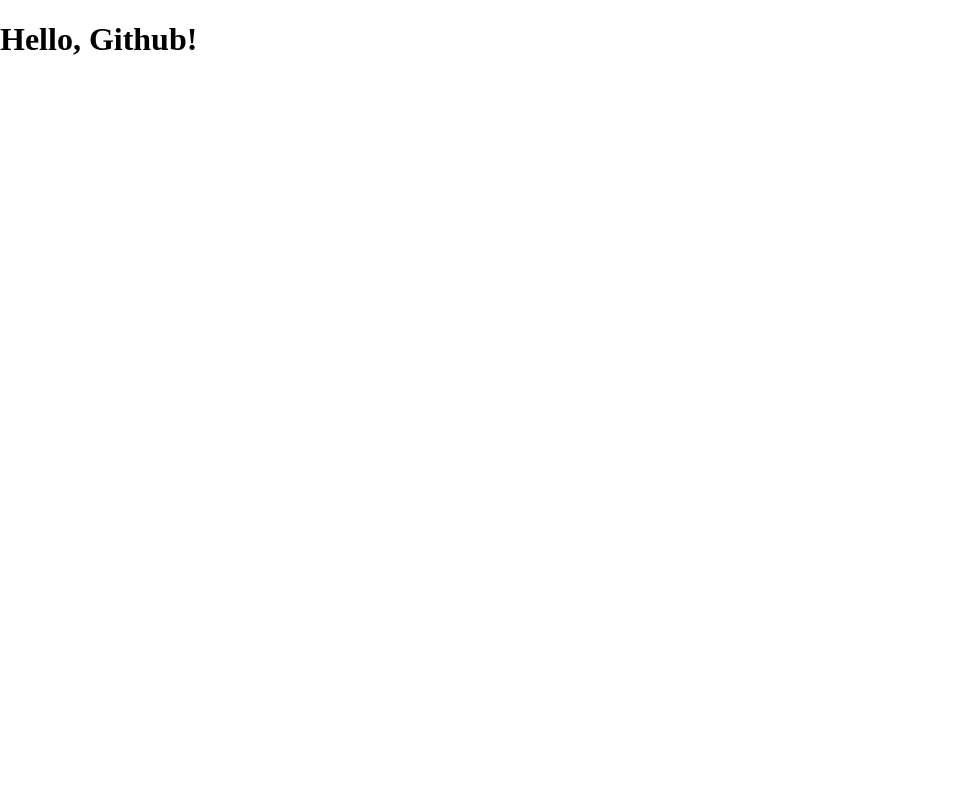
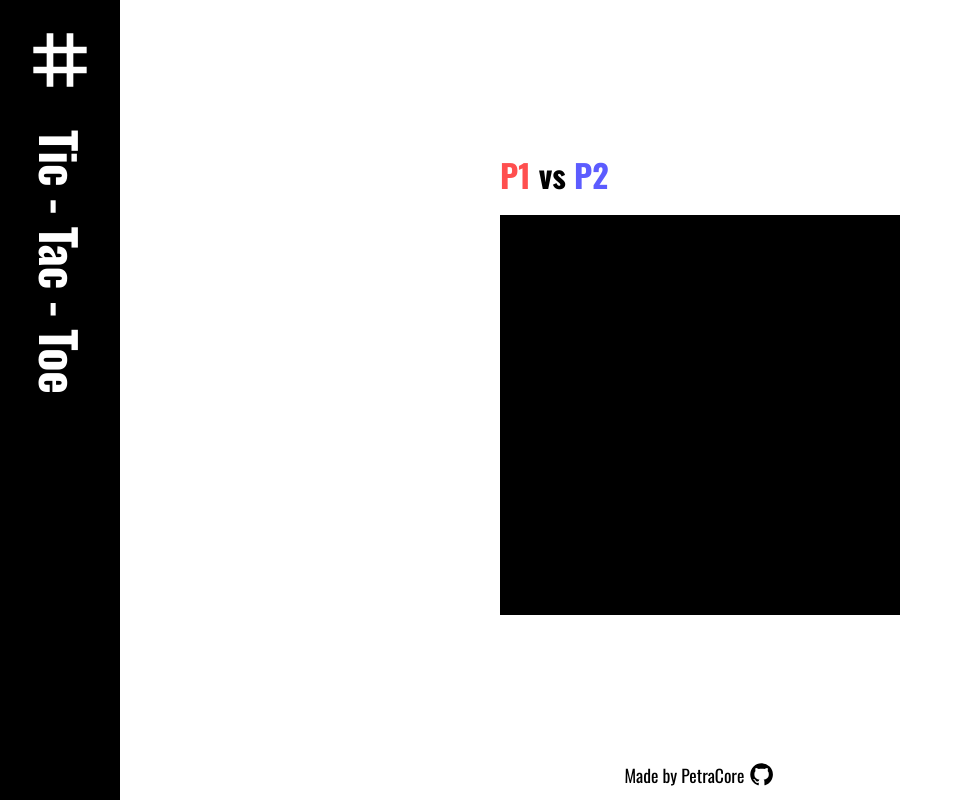
Before and after one commit to PetraCore/tic-tac-toe, a plain HTML site: page index.html in a window 1280 px wide. Shown: the whole page, without its empty margins (0-963 px from the left). Drawn offline with nearby package versions, Linux system fonts and the light colour scheme.

Commit message:
Create webpage's visual components

```diff
--- a/index.html
+++ b/index.html
@@ -7,8 +7,35 @@
     <link rel="stylesheet" href="style.css">
     <link rel="stylesheet" href="normalize.css">
     <script src="script.js"></script>
+    <link rel="preconnect" href="https://fonts.googleapis.com">
+    <link rel="preconnect" href="https://fonts.gstatic.com" crossorigin>
+    <link href="https://fonts.googleapis.com/css2?family=Oswald:wght@200..700&display=swap" rel="stylesheet">
 </head>
 <body>
-    <h1>Hello, Github!</h1>
+    <div class="wrapper">
+        <div class="side-column header">
+            <svg class="logo" xmlns="http://www.w3.org/2000/svg" width="1em" height="1em" viewBox="0 0 24 24"><path fill="currentColor" d="M8 20v-4H4v-2h4v-4H4V8h4V4h2v4h4V4h2v4h4v2h-4v4h4v2h-4v4h-2v-4h-4v4zm2-6h4v-4h-4z"/></svg>
+            <h1>Tic - Tac - Toe</h1>
+        </div>
+        <div class="main-column">
+            <div class="main">
+                <div class="ticTacToe">
+                    <h1 class="gameStateInfo">
+                        <span class="player1">P1</span>
+                        vs
+                        <span class="player2">P2</span>
+                    </h1>
+                    <div class="board"></div>
+                </div>
+            </div>
+            <div class="footer">
+                Made by
+                <a href="https://github.com/PetraCore/tic-tac-toe" target="_blank" rel="noreferrer noopener">
+                    PetraCore
+                    <svg class="logo" xmlns="http://www.w3.org/2000/svg" width="1em" height="1em" viewBox="0 0 24 24"><path fill="currentColor" d="M12 2A10 10 0 0 0 2 12c0 4.42 2.87 8.17 6.84 9.5c.5.08.66-.23.66-.5v-1.69c-2.77.6-3.36-1.34-3.36-1.34c-.46-1.16-1.11-1.47-1.11-1.47c-.91-.62.07-.6.07-.6c1 .07 1.53 1.03 1.53 1.03c.87 1.52 2.34 1.07 2.91.83c.09-.65.35-1.09.63-1.34c-2.22-.25-4.55-1.11-4.55-4.92c0-1.11.38-2 1.03-2.71c-.1-.25-.45-1.29.1-2.64c0 0 .84-.27 2.75 1.02c.79-.22 1.65-.33 2.5-.33c.85 0 1.71.11 2.5.33c1.91-1.29 2.75-1.02 2.75-1.02c.55 1.35.2 2.39.1 2.64c.65.71 1.03 1.6 1.03 2.71c0 3.82-2.34 4.66-4.57 4.91c.36.31.69.92.69 1.85V21c0 .27.16.59.67.5C19.14 20.16 22 16.42 22 12A10 10 0 0 0 12 2"/></svg>
+                </a>
+            </div>
+        </div>
+    </div>
 </body>
 </html>
--- a/style.css
+++ b/style.css
@@ -0,0 +1,117 @@
+html,
+body {
+    height: 100%;
+}
+
+body {
+    font-family: "Oswald", sans-serif;
+
+    ::selection {
+        background-color: #FF5429;
+        color: black;
+    }
+}
+
+a {
+    color: inherit;
+    text-decoration: none;
+
+    &:visited {
+        color: inherit;
+    }
+
+    &:hover {
+        color: #FF5429;
+    }
+}
+
+.wrapper {
+    display: flex;
+    flex-direction: row;
+    height: 100%;
+}
+
+.side-column {
+    background-color: black;
+    color: white;
+
+    display: flex;
+    flex-direction: column;
+    justify-content: flex-start;
+    align-items: center;
+
+    padding: 20px;
+    gap: 30px;
+}
+
+.header {
+    & .logo {
+        flex: 0 0 auto;
+        font-size: 5rem;
+    }
+
+    & h1 {
+        margin: 0;
+        writing-mode: vertical-rl;
+        vertical-align: middle;
+        font-size: 3rem;
+        font-weight: bold;
+        text-wrap: nowrap;
+        overflow: hidden;
+    }
+}
+
+.main-column {
+    flex: 1;
+    display: flex;
+    flex-direction: column;
+}
+
+.main {
+    flex: 1;
+
+    display: flex;
+    justify-content: center;
+}
+
+.ticTacToe {
+    align-self: center;
+}
+
+.player1 {
+    color: rgb(255, 79, 79);
+}
+
+.player2 {
+    color: rgb(92, 92, 255);
+}
+
+.board {
+    background-color: black;
+    display: block;
+    width: 400px;
+    height: 400px;
+}
+
+.footer {
+    display: flex;
+    flex-direction: row;
+    justify-content: center;
+    align-items: center;
+    gap: 4px;
+
+    height: 50px;
+    font-size: 1.1rem;
+
+    & .logo {
+        font-size: 1.7rem;
+    }
+
+    & a {
+        display: inherit;
+        flex-direction: inherit;
+        justify-content: inherit;
+        align-items: inherit;
+        gap: inherit;
+    }
+}
```
